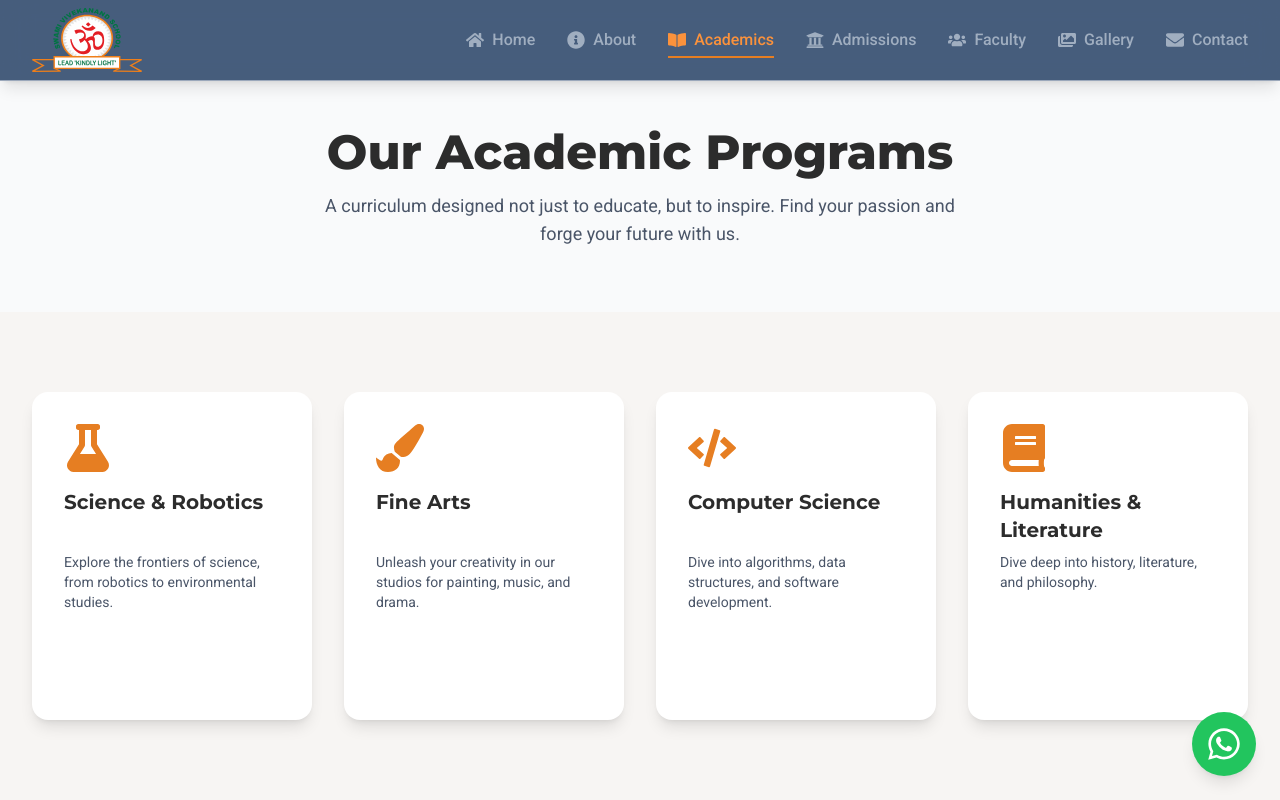
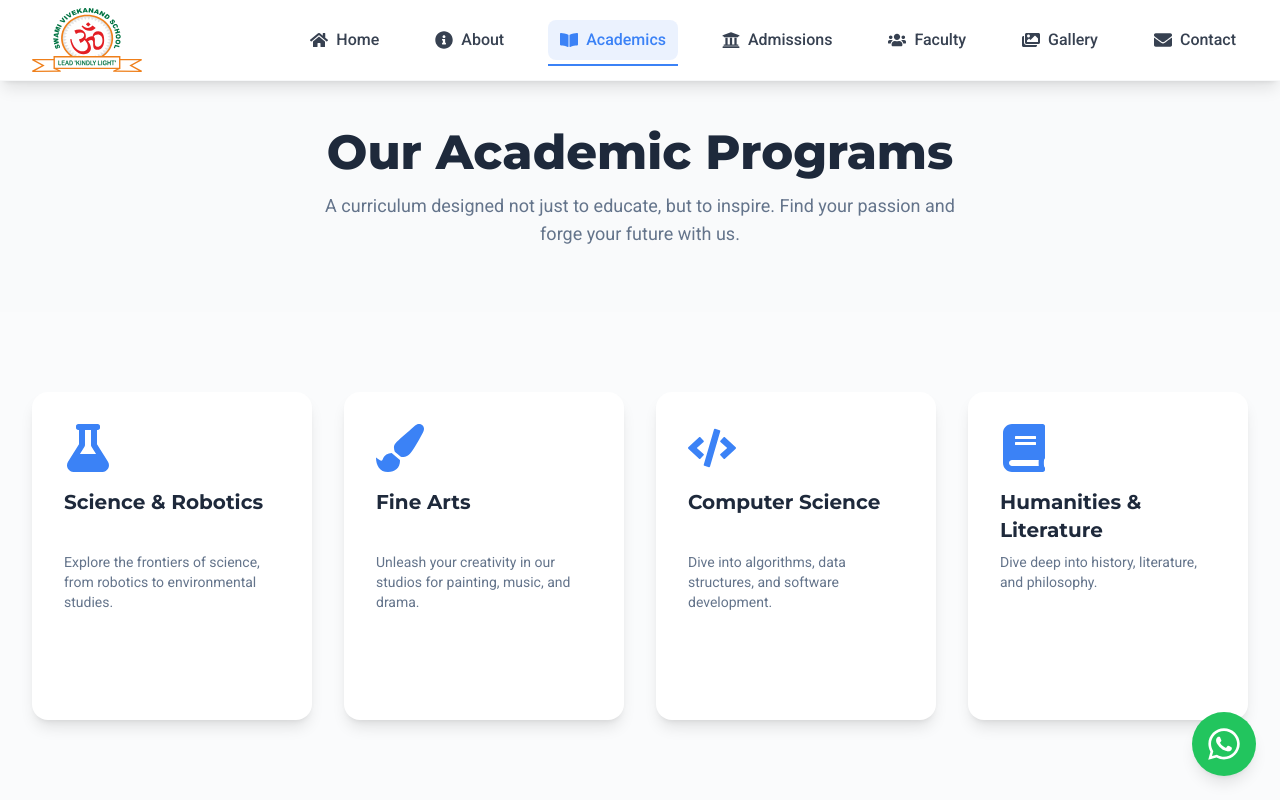
Before and after one commit to Subhashyogi/osvschool, a React (Vite) app in the folder Frontend/: page /academics in a window 1280 px wide. Shown: the top 800 px of the page. Built offline with nearby package versions, Linux system fonts and the light colour scheme.

Commit message:
updated colors

```diff
--- a/Frontend/src/components/layout/Footer.jsx
+++ b/Frontend/src/components/layout/Footer.jsx
@@ -38,7 +38,7 @@ const sitemapData = [
 
 const Footer = () => {
   return (
-    <footer className="bg-brand-nav text-brand-nav-muted border-t border-brand-surface/50">
+    <footer className="bg-brand-nav text-brand-nav-muted border-t border-brand-accent/20">
       <div className="container mx-auto px-4 sm:px-6 lg:px-8 py-12 md:py-16">
         <div className="grid grid-cols-1 lg:grid-cols-3 gap-10 md:gap-12">
           <div className="lg:col-span-1">
@@ -113,12 +113,12 @@ const Footer = () => {
             <input
               type="email"
               placeholder="your@email.com"
-              className="w-full text-sm px-4 py-3 bg-brand-surface/80 text-brand-light rounded-md focus:ring-2 focus:ring-brand-accent focus:outline-none placeholder:text-brand-nav-muted"
+              className="w-full text-sm px-4 py-3 bg-brand-surface text-brand-dark rounded-md focus:ring-2 focus:ring-brand-accent focus:outline-none placeholder:text-brand-muted"
               aria-label="Email for newsletter"
             />
             <button
               type="submit"
-              className="flex-shrink-0 px-4 py-3 bg-brand-accent text-brand-dark rounded-md hover:bg-opacity-90"
+              className="flex-shrink-0 px-4 py-3 bg-brand-accent text-white rounded-md hover:bg-brand-accent/90 transition-colors duration-300"
               aria-label="Subscribe"
             >
               <FaArrowRight size={16} />
--- a/Frontend/src/components/layout/Navbar.jsx
+++ b/Frontend/src/components/layout/Navbar.jsx
@@ -47,7 +47,7 @@ const Navbar = () => {
 
   return (
     <>
-      <nav className="fixed top-0 left-0 w-full z-50 bg-brand-nav/80 backdrop-blur-lg shadow-lg border-b border-brand-surface/50">
+      <nav className="fixed top-0 left-0 w-full z-50 bg-white/95 backdrop-blur-xl shadow-lg border-b border-gray-200/30">
         <div className="container mx-auto px-4 sm:px-6 lg:px-8 flex justify-between items-center h-20 ">
           {/* --- Logo --- */}
           <Link to="/" onClick={closeMenu} className="flex-shrink-0">
@@ -66,8 +66,10 @@ const Navbar = () => {
                 to={link.to}
                 end
                 className={({ isActive }) =>
-                  `relative font-medium cursor-pointer transition-colors hover:text-orange-400 flex items-center gap-2 ${
-                    isActive ? "text-orange-400" : "text-brand-nav-muted"
+                  `relative font-medium cursor-pointer transition-all duration-300 hover:text-brand-accent flex items-center gap-2 px-3 py-2 rounded-lg hover:bg-brand-accent/10 ${
+                    isActive
+                      ? "text-brand-accent bg-brand-accent/10"
+                      : "text-gray-700"
                   }`
                 }
               >
@@ -92,7 +94,7 @@ const Navbar = () => {
             <button
               onClick={toggleMenu}
               aria-label="Toggle menu"
-              className="text-brand-nav-text z-50 relative"
+              className="text-gray-700 z-50 relative"
             >
               <AnimatePresence mode="wait">
                 {isOpen ? (
@@ -128,7 +130,7 @@ const Navbar = () => {
             animate="open"
             exit="closed"
             variants={mobileMenuVariants}
-            className="fixed inset-0 bg-brand-nav z-40 md:hidden flex flex-col items-center justify-center"
+            className="fixed inset-0 bg-brand-nav/98 backdrop-blur-xl z-40 md:hidden flex flex-col items-center justify-center"
             onClick={closeMenu}
           >
             {navLinks.map((link) => (
@@ -142,8 +144,10 @@ const Navbar = () => {
                   end
                   onClick={closeMenu}
                   className={({ isActive }) =>
-                    `text-3xl font-medium cursor-pointer transition-colors hover:text-brand-accent flex items-center gap-4 ${
-                      isActive ? "text-brand-accent" : "text-brand-nav-muted"
+                    `text-3xl font-medium cursor-pointer transition-all duration-300 hover:text-brand-accent flex items-center gap-4 px-6 py-3 rounded-xl hover:bg-brand-accent/10 ${
+                      isActive
+                        ? "text-brand-accent bg-brand-accent/10"
+                        : "text-brand-nav-text"
                     }`
                   }
                 >
--- a/Frontend/src/components/sections/InstagramFeed.jsx
+++ b/Frontend/src/components/sections/InstagramFeed.jsx
@@ -36,7 +36,7 @@ const InstagramFeed = () => {
   }, []);
 
   return (
-    <section className="py-24 bg-brand-nav">
+    <section className="py-24 bg-brand-secondary">
       <div className="container mx-auto px-4 text-center">
         <h2 className="text-4xl font-bold text-white mb-12">
           Follow Our Journey on Instagram
--- a/Frontend/src/components/sections/Statistics.jsx
+++ b/Frontend/src/components/sections/Statistics.jsx
@@ -54,7 +54,7 @@ const Statistics = () => {
   };
 
   return (
-    <section className="py-16 md:py-20 bg-gradient-to-br from-brand-nav via-brand-secondary to-brand-accent relative overflow-hidden">
+    <section className="py-16 md:py-20 bg-accent-gradient relative overflow-hidden">
       {/* Enhanced Background Pattern */}
       <div className="absolute inset-0 opacity-10 bg-subtle-pattern bg-pattern-size" />
 
--- a/Frontend/tailwind.config.js
+++ b/Frontend/tailwind.config.js
@@ -19,34 +19,38 @@ export default {
       //   "brand-surface": "#343a40", // Added for consistency on dark backgrounds
       // },
       colors: {
-        // --- Enhanced "Academic Excellence" Palette ---
-        // Richer, more sophisticated colors with depth and warmth
+        // --- Modern Educational Excellence Palette ---
+        // Fresh, modern colors with elegance and professionalism
 
-        "brand-light": "#f7f5f3", // Warmer, creamier background (less stark white)
-        "brand-white": "#ffffff", // Pure white for contrast when needed
-        "brand-dark": "#2c2c2c", // Deeper, richer dark for text (less harsh than black)
-        "brand-nav": "#1a365d", // Deep navy blue for navigation (professional and trustworthy)
-        "brand-accent": "#e67e22", // Vibrant orange-red for CTAs and highlights
-        "brand-secondary": "#3182ce", // Rich blue for secondary elements
-        "brand-muted": "#4a5568", // Sophisticated gray for secondary text
-        "brand-nav-text": "#ffffff", // Clean white text for dark nav
-        "brand-nav-muted": "#a0aec0", // Soft blue-gray for muted nav text
-        "brand-surface": "#edf2f7", // Light gray-blue for card backgrounds
-        "brand-warm": "#fed7aa", // Warm peach for accent backgrounds
-        "brand-cool": "#bee3f8", // Cool blue for alternate sections
-        "brand-success": "#38a169", // Green for success states
-        "brand-warning": "#d69e2e", // Amber for warnings
-        "brand-error": "#e53e3e", // Red for errors
+        "brand-light": "#fafbfc", // Very light blue-gray background
+        "brand-white": "#ffffff", // Pure white for contrast
+        "brand-dark": "#1e293b", // Slate dark for text (modern and readable)
+        "brand-nav": "#0f172a", // Deep slate for navigation (sophisticated)
+        "brand-accent": "#3b82f6", // Modern blue for CTAs and highlights
+        "brand-secondary": "#10b981", // Fresh green for secondary elements
+        "brand-muted": "#64748b", // Modern gray for secondary text
+        "brand-nav-text": "#f8fafc", // Light text for dark nav
+        "brand-nav-muted": "#cbd5e1", // Soft gray for muted nav text
+        "brand-surface": "#f1f5f9", // Light slate for card backgrounds
+        "brand-warm": "#fef3c7", // Warm yellow for highlights
+        "brand-cool": "#dbeafe", // Cool blue for alternate sections
+        "brand-success": "#059669", // Green for success states
+        "brand-warning": "#d97706", // Orange for warnings
+        "brand-error": "#dc2626", // Red for errors
+        "brand-purple": "#8b5cf6", // Purple for special elements
+        "brand-teal": "#0d9488", // Teal for variety
       },
       backgroundImage: {
         "grid-pattern":
           "linear-gradient(rgba(255, 255, 255, 0.05) 1px, transparent 1px), linear-gradient(90deg, rgba(255, 255, 255, 0.05) 1px, transparent 1px)",
         "hero-gradient":
-          "linear-gradient(135deg, #1a365d 0%, #2c5282 50%, #3182ce 100%)",
-        "warm-gradient": "linear-gradient(135deg, #fed7aa 0%, #fbb6ce 100%)",
-        "cool-gradient": "linear-gradient(135deg, #bee3f8 0%, #90cdf4 100%)",
-        "accent-gradient": "linear-gradient(135deg, #e67e22 0%, #d69e2e 100%)",
-        "dark-gradient": "linear-gradient(135deg, #2c2c2c 0%, #1a365d 100%)",
+          "linear-gradient(135deg, #0f172a 0%, #1e293b 50%, #3b82f6 100%)",
+        "warm-gradient": "linear-gradient(135deg, #fef3c7 0%, #fed7aa 100%)",
+        "cool-gradient": "linear-gradient(135deg, #dbeafe 0%, #bfdbfe 100%)",
+        "accent-gradient": "linear-gradient(135deg, #3b82f6 0%, #1d4ed8 100%)",
+        "dark-gradient": "linear-gradient(135deg, #0f172a 0%, #1e293b 100%)",
+        "success-gradient": "linear-gradient(135deg, #10b981 0%, #059669 100%)",
+        "purple-gradient": "linear-gradient(135deg, #8b5cf6 0%, #7c3aed 100%)",
         "subtle-pattern":
           "radial-gradient(circle at 1px 1px, rgba(255,255,255,0.15) 1px, transparent 0)",
       },
```
